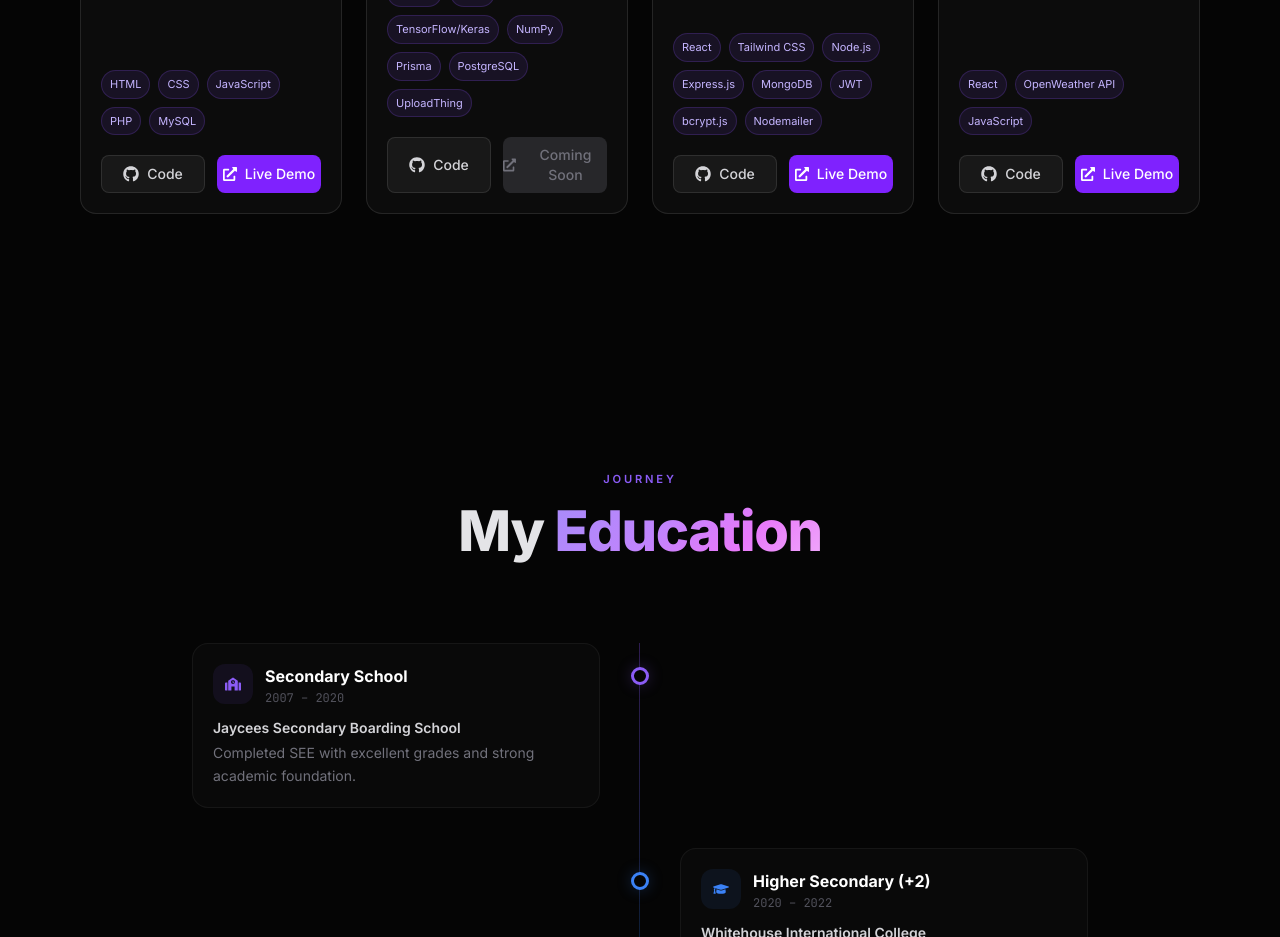
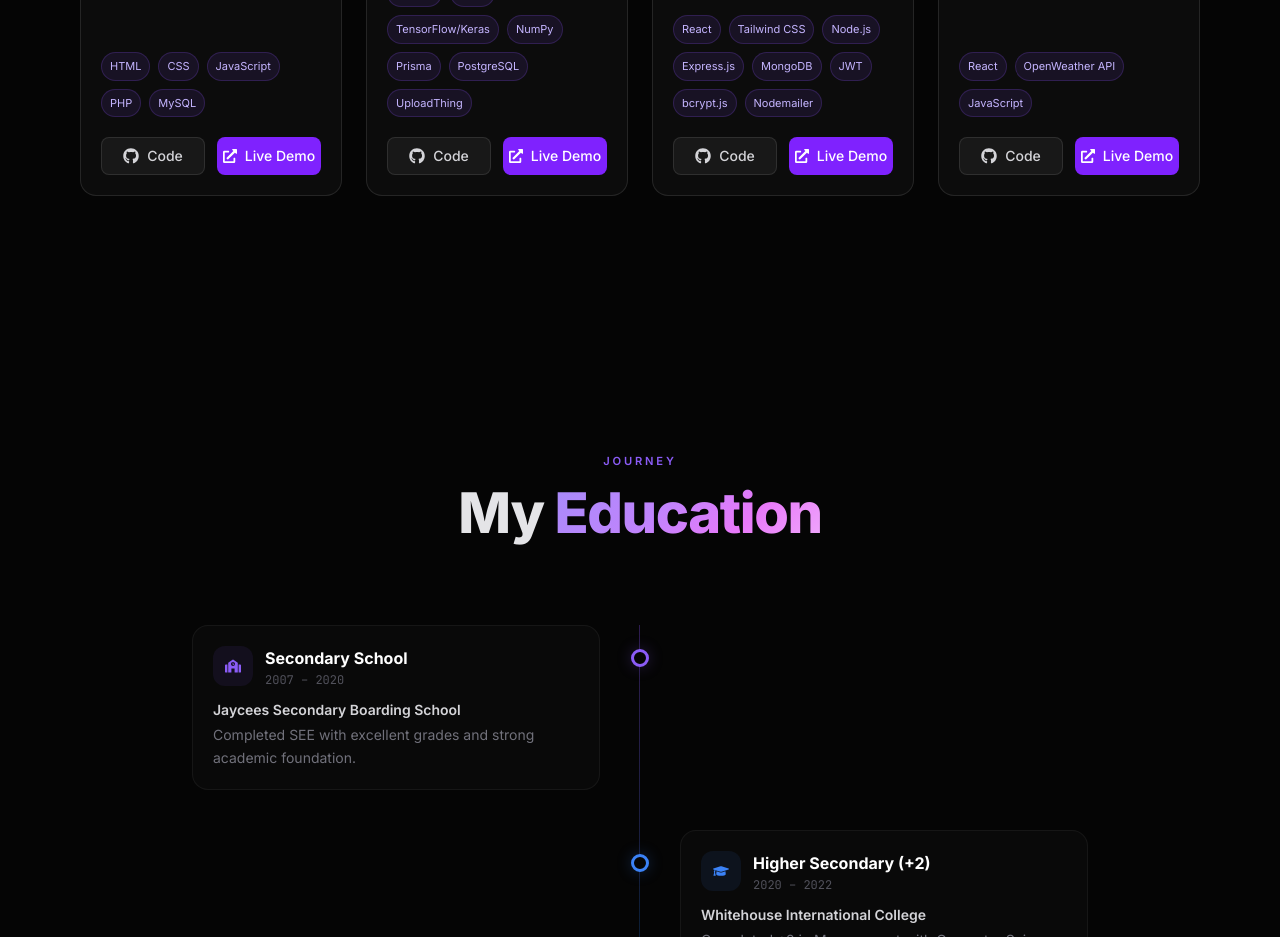
Before and after one commit to Khushbumandal2060/Portfolio, a Next.js app: page / in a window 1280 px wide. Shown: the part 4660-5597 px from the top of the page. Built offline with nearby package versions, Linux system fonts and the light colour scheme.

Commit message:
added live demo

```diff
--- a/src/components/Projects.tsx
+++ b/src/components/Projects.tsx
@@ -19,7 +19,7 @@ const projects = [
     desc: "AI-powered brain tumor detection system from MRI images using deep learning.",
     tech: ["Python", "Flask", "TensorFlow/Keras", "NumPy", "Prisma", "PostgreSQL", "UploadThing"],
     github: "https://github.com/Khushbumandal2060/TumorDetect",
-    live: "#",
+    live: "https://tumordetect-6pyo.onrender.com",
     image: "/braintumor.png",
   },
   {
```
